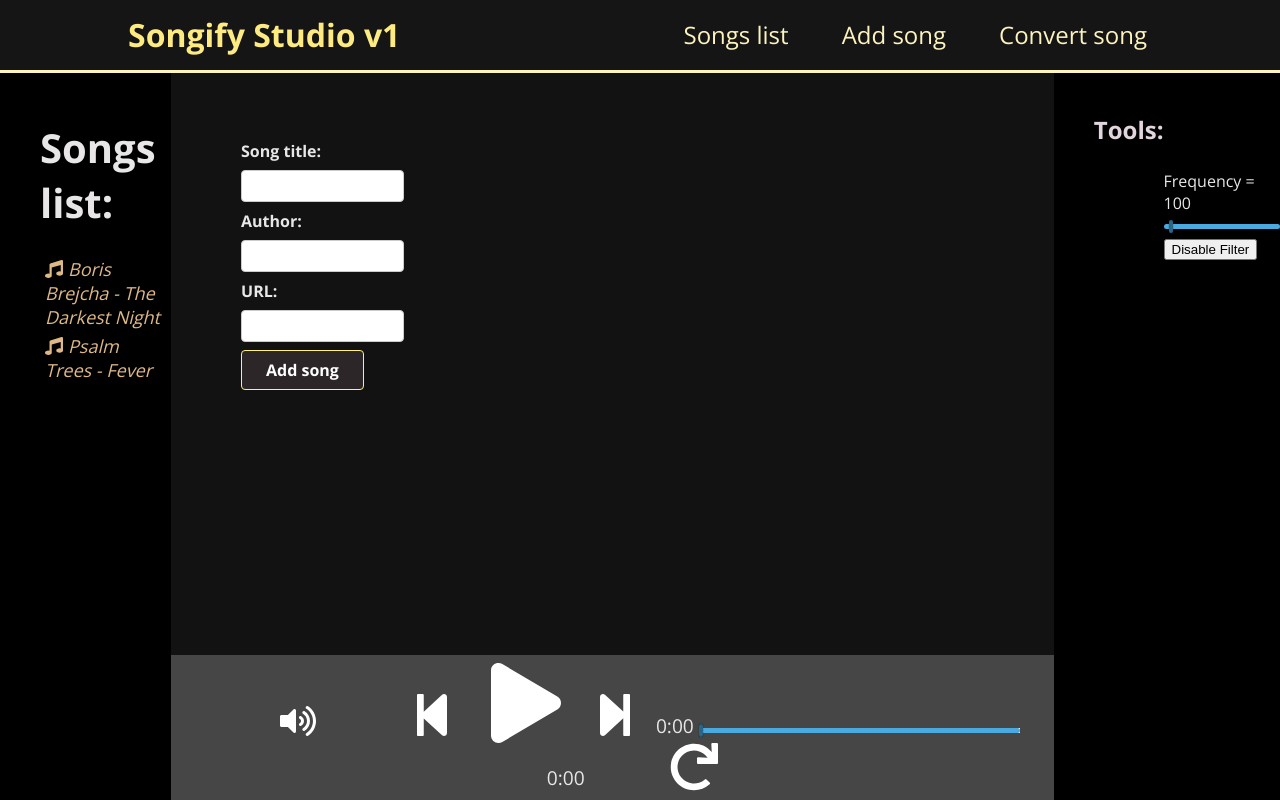
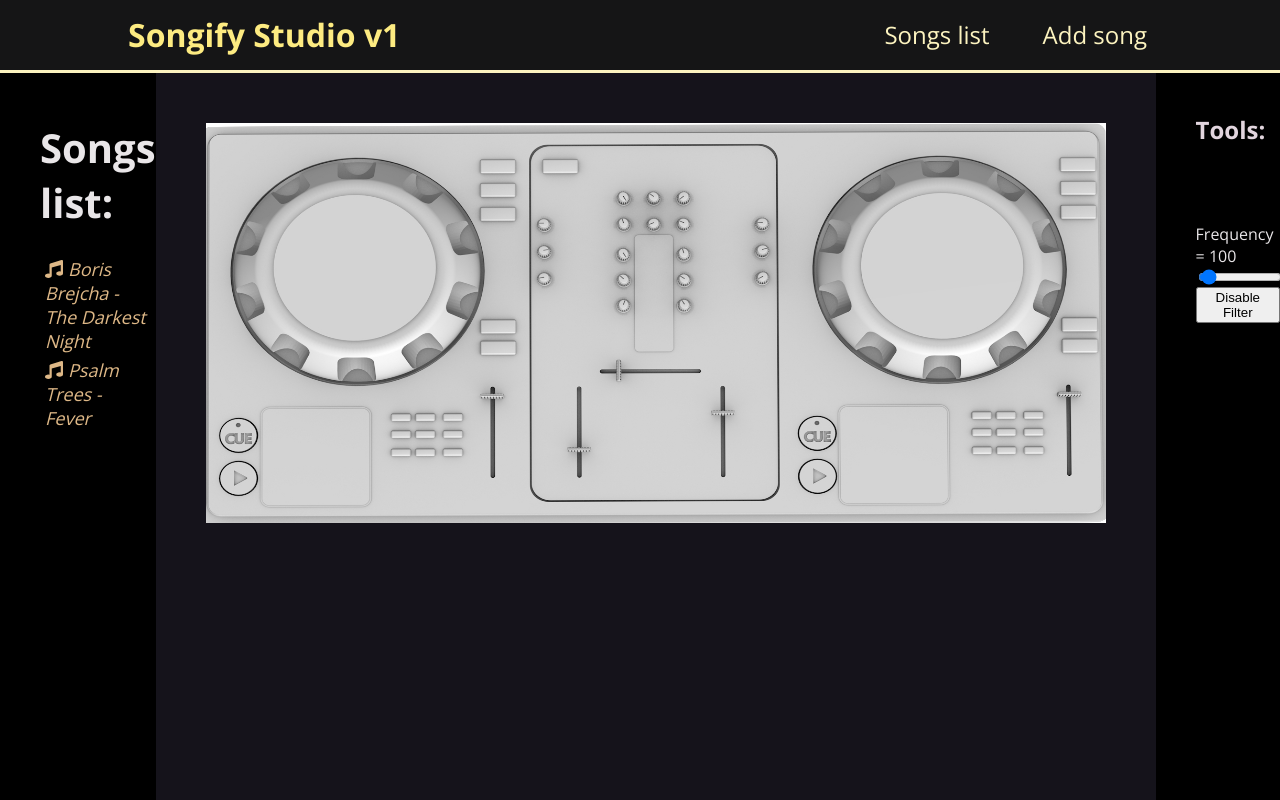
Before and after one commit to MikeDarni/Songify-Studio-front, a React (Create React App) app: page / in a window 1280 px wide. Built offline with nearby package versions, Linux system fonts and the light colour scheme.

Commit message:
Small update

```diff
--- a/src/App.js
+++ b/src/App.js
@@ -1,4 +1,4 @@
-import Layout from "./components/Layout/Layout";
+import Layout from "./components/layout/Layout";
 import { Route, Switch } from "react-router-dom";
 import AllSongsPage from "./pages/AllSongs";
 import NewSongPage from "./pages/NewSong";
--- a/src/components/layout/Content.module.css
+++ b/src/components/layout/Content.module.css
@@ -4,4 +4,4 @@
   flex: 1;
   flex-basis: 100%;
   width: 100%;
-}
+ }
--- a/src/components/layout/Layout.js
+++ b/src/components/layout/Layout.js
@@ -1,5 +1,5 @@
 import classes from "./Layout.module.css";
-import MainNavigation from "../Layout/MainNavigation";
+import MainNavigation from "../layout/MainNavigation";
 import Content from "./Content";
 import { PlayerContextProvider } from "../../store/player-context";
 import { ToolsSettingsProvider } from "../../store/tools-settings-context";
--- a/src/components/layout/MainContent.js
+++ b/src/components/layout/MainContent.js
@@ -4,10 +4,22 @@ import PlayBar from "./PlayBar";
 function MainContent(props) {
   return (
     <div className={classes.mainContent}>
-      <div className={classes.pageContent}>{props.children}</div>
-      <PlayBar />
+          <div style= {styledImage}>
+                <img src="mixerbg.jpg" alt="Mixer image " style={styledImageDiv} />
+          </div>
+
     </div>
   );
 }
 
 export default MainContent;
+
+const styledImage = {
+        height: "500px"
+}
+
+const styledImageDiv = {
+padding: "50px",
+width: "1000px",
+maxHeight: "100%",
+}
--- a/src/components/layout/MainContent.module.css
+++ b/src/components/layout/MainContent.module.css
@@ -4,7 +4,8 @@
   flex-direction: column;
   height: 100%;
   flex: 1 1 80%;
-}
+  align-items: center;
+  }
 
 .pageContent {
   background: #121212;
--- a/src/components/layout/MainNavigation.js
+++ b/src/components/layout/MainNavigation.js
@@ -13,9 +13,6 @@ function MainNavigation() {
           <li>
             <Link to="/new-song">Add song</Link>
           </li>
-          <li>
-            <Link to="/song-convert">Convert song</Link>
-          </li>
         </ul>
       </nav>
     </header>
--- a/src/components/layout/ToolBar.module.css
+++ b/src/components/layout/ToolBar.module.css
@@ -2,6 +2,7 @@
   width: 20%;
   background-color: black;
   display: flex;
+  flex-direction: column;
   padding-top: 20px;
   padding-left: 40px;
 }
--- a/src/input.css
+++ b/src/input.css
@@ -1,4 +1,4 @@
-input[type="range"] {
+/*input[type="range"] {
   -webkit-appearance: none;
   margin: 10px 0;
   width: 40%;
@@ -9,7 +9,7 @@ input[type="range"]:focus {
 }
 
 input[type="range"]::-webkit-slider-runnable-track {
-  width: 40%;
+  width: 100%;
   height: 5px;
   cursor: pointer;
   box-shadow: 0px 0px 0px #000000;
@@ -93,4 +93,4 @@ input[type="range"]:focus::-ms-fill-lower {
 
 input[type="range"]:focus::-ms-fill-upper {
   background: #4aa9de;
-}
+}*/
```
Also changed, not shown: public/mixerbg.jpg (added), 1 other file (tests, documents, lock files or other folders).
